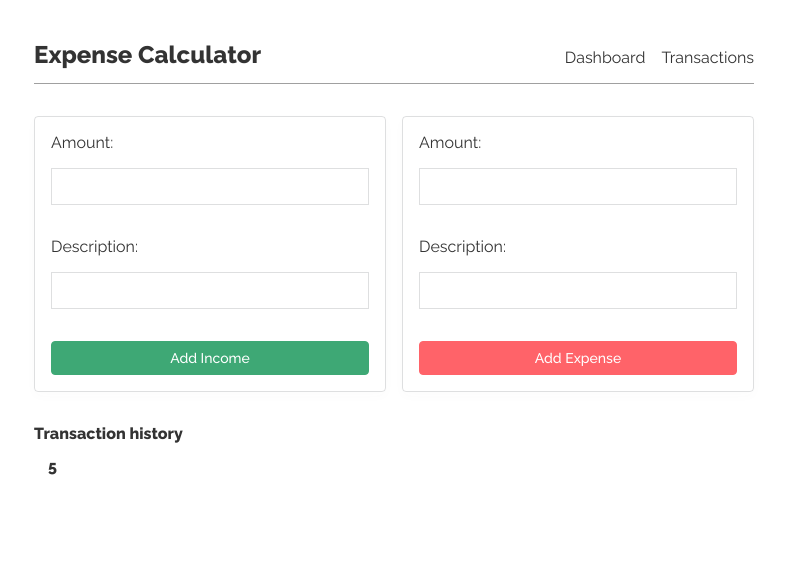
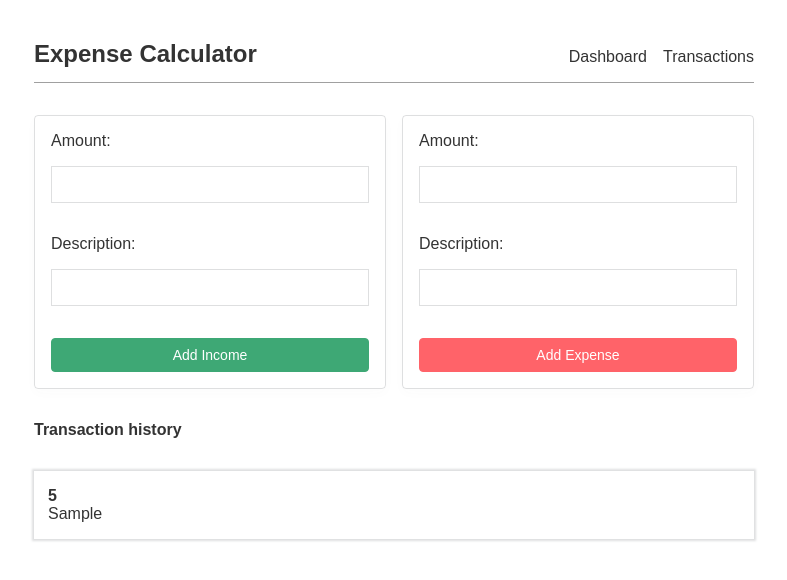
Before and after one commit to ttahm3d/expense-calculator, a React (Create React App) app: page /transactions in a window 1280 px wide. Both pictures are taken after typing "5", "Sample" into the empty fields and a click on the button "Add Income". Shown: the top 580 px of the page, without its empty margins (246-1033 px from the left). Built offline with nearby package versions, Linux system fonts and the light colour scheme.

Commit message:
feat: added description to card

```diff
--- a/src/App.css
+++ b/src/App.css
@@ -1,4 +1,4 @@
-@import url("https://fonts.googleapis.com/css2?family=Raleway:wght@400;500;600;800&display=swap");
+@import url("https://fonts.googleapis.com/css2?family=Lato:wght@400;500;600;800&display=swap");
 
 body {
 	font-family: "Raleway";
--- a/src/components/Transaction.jsx
+++ b/src/components/Transaction.jsx
@@ -11,6 +11,7 @@ const Transaction = (props) => {
 			{transactions.map((transaction) => (
 				<Wrapper key={transaction.id}>
 					<h4>{transaction.amount}</h4>
+					<p>{transaction.description}</p>
 				</Wrapper>
 			))}
 		</>
@@ -20,5 +21,6 @@ const Transaction = (props) => {
 export default Transaction;
 
 const Wrapper = styled.div`
-	padding: 0.875rem;
+	padding: 1rem 0.875rem;
+	box-shadow: 0 0 2px 2px hsla(200, 5%, 37%, 0.2);
 `;
--- a/src/pages/Transactions/Transactions.jsx
+++ b/src/pages/Transactions/Transactions.jsx
@@ -37,4 +37,8 @@ const FlexBox = styled.div`
 
 const TransactionsContainer = styled.div`
 	padding: 2rem 0;
+
+	& > h4 {
+		padding-bottom: 2rem;
+	}
 `;
```
